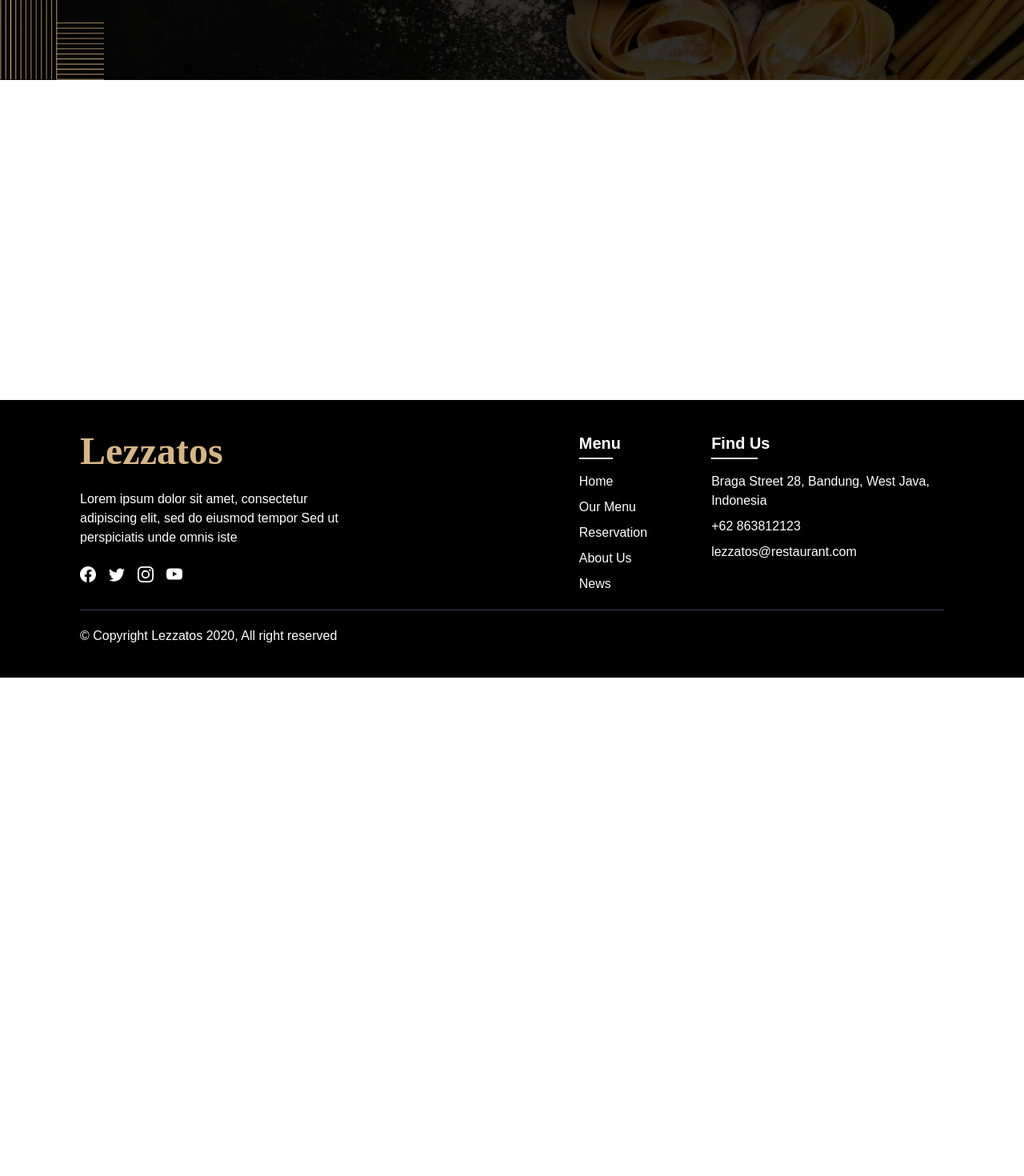
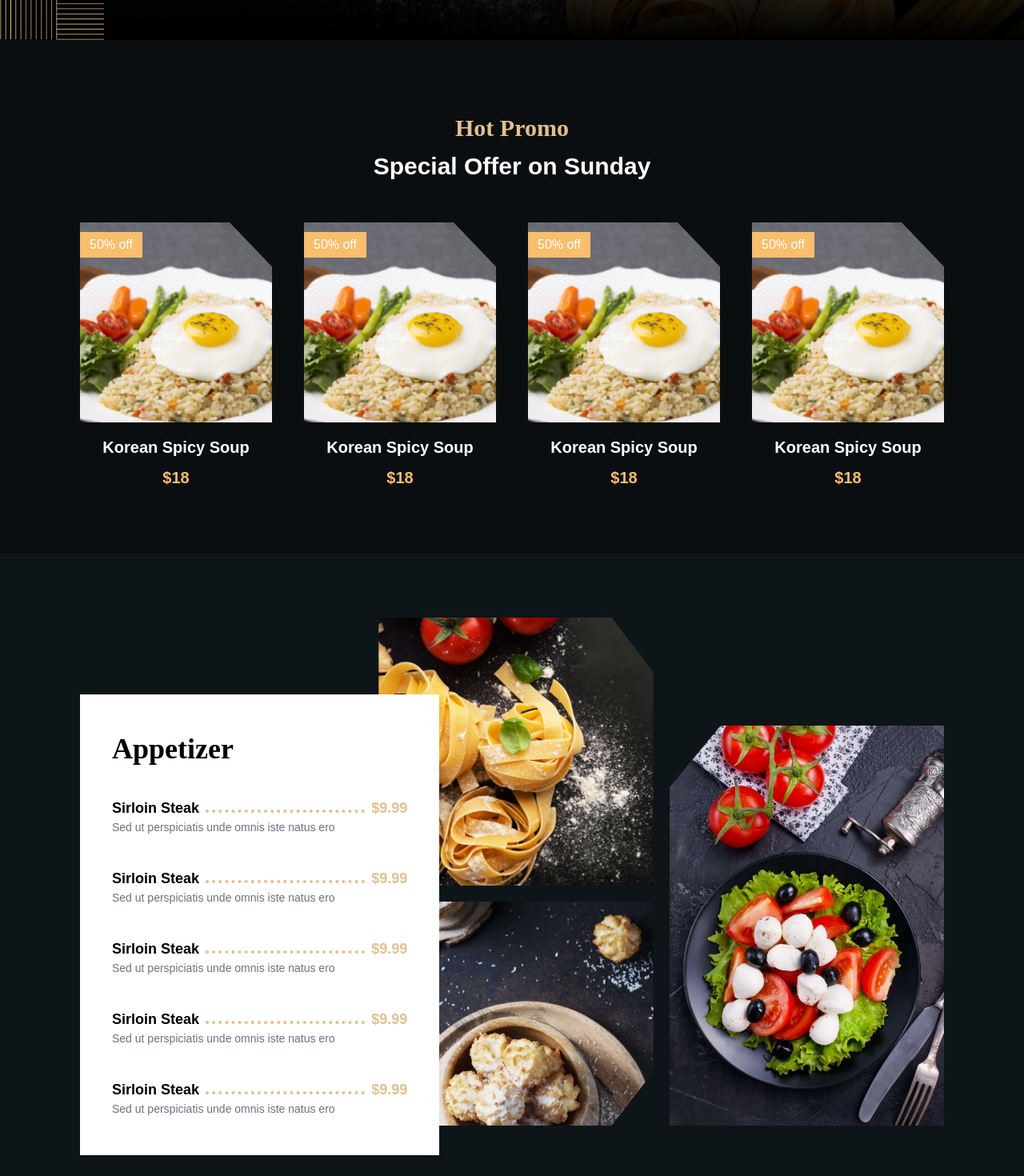
Before and after one commit to RakibulIslamm/Lezzatos-Restaurant-Website-, a React (Create React App) app: page /our-menu in a window 1280 px wide. Shown: the part 300-1770 px from the top of the page at 80% size. Before the commit the page ends 1147 px from the top, so only its background shows below. Built offline with nearby package versions, Linux system fonts and the light colour scheme.

Commit message:
special offer and Appetizer section added

```diff
--- a/src/Components/HomeComponents/MenuDishes/SingleMenu/SingleMenu.js
+++ b/src/Components/HomeComponents/MenuDishes/SingleMenu/SingleMenu.js
@@ -4,7 +4,7 @@ import saladImg from '../../../../images/home-images/salad-45DBF7S.jpg'
 const SingleMenu = () => {
     return (
         <div className='h-[500px] w-full bg-slate-500 bg-cover bg-center relative shadow-2xl shadow-black' style={{
-            backgroundImage: `url(${saladImg})`,
+            backgroundImage: `linear-gradient(to bottom, rgba(0, 0, 0, 0), rgba(0, 0, 0, 0), rgba(0, 0, 0, 0.85)), url(${saladImg})`,
             clipPath: 'polygon(0% 0%, 87.8% 0%, 100% 9%, 100% 70%, 100% 100%, 0% 100%, 0% 70%, 0% 30%)'
         }}>
             <div className='px-5 py-5 bg-white w-11/12 overflow-hidden h-[270px] absolute -bottom-52 hover:bottom-0 left-0 flex flex-col justify-between transition-all ease-in-out duration-300' style={{
--- a/src/Components/HomeComponents/ReservationSec/Reservation.js
+++ b/src/Components/HomeComponents/ReservationSec/Reservation.js
@@ -1,9 +1,12 @@
 import React from 'react';
 import pattern2 from '../../../images/pattern-2.png'
+import bg from '../../../images/home-images/italian-food-pasta-food-background-GXK8VUE-BG-Section.jpg'
 
 const Reservation = () => {
     return (
-        <div className='py-20 bg-gray-600'>
+        <div className='py-20 bg-gray-600' style={{
+            backgroundImage: `linear-gradient(to right, rgba(0, 0, 0, 0.5), rgba(0, 0, 0, 0.85)),url(${bg})`
+        }}>
             <div className='px-[100px] xs:px-5 sm:px-10 max-w-[1920px] mx-auto'>
                 <div className='flex justify-between items-center gap-20 xs:gap-8 xs:flex-col'>
                     <div className='w-full text-white'>
--- /dev/null
+++ b/src/Components/OurMenuComponents/Appetizer/Appetizer.js
@@ -0,0 +1,44 @@
+import React from 'react';
+import SingleMenu2 from '../../HomeComponents/MenuDishes/SingleMenu/SingleMenu2';
+import foodImg1 from '../../../images/home-images/italian-food-pasta-food-background-GXK8VUE.jpg'
+import foodImg2 from '../../../images/home-images/salad-45DBF7S.jpg'
+import foodImg3 from '../../../images/home-images/traditional-italian-cookies-with-coconut-GX2FEKM-2-902x1024.jpg'
+
+const Appetizer = () => {
+    return (
+        <div className='py-20 bg-[#0D1518] relative'>
+            <div className='px-[100px] xs:px-5 sm:px-10 max-w-[1920px] mx-auto'>
+
+                <div className='flex justify-between items-start gap-5'>
+                    <div className='relative w-4/12'>
+                        <div className='px-10 py-12 bg-white relative -mr-24 mt-24 z-20 space-y-10'>
+                            <h2 className='text-4xl font-dancing-script font-semibold'>Appetizer</h2>
+                            <SingleMenu2 />
+                            <SingleMenu2 />
+                            <SingleMenu2 />
+                            <SingleMenu2 />
+                            <SingleMenu2 />
+                        </div>
+                    </div>
+                    <div className='flex items-end justify-between gap-5 w-8/12'>
+                        <div className='space-y-5 w-full'>
+                            <img className='w-[415px] h-[335px] object-cover' src={foodImg1} style={{
+                                clipPath: 'polygon(15.3% 0%, 84.8% 0%, 100% 20.3%, 100% 100%, 84.8% 100%, 15.3% 100%, 0% 100%, 0% 0%)'
+                            }} alt="" />
+                            <img className='w-[415px] h-[280px] object-cover' src={foodImg3} style={{
+                                clipPath: 'polygon(15.3% 0%, 84.8% 0%, 100% 0%, 100% 76%, 84.8% 100%, 15.3% 100%, 0% 100%, 0% 0%)'
+                            }} alt="" />
+                        </div>
+                        <div className='w-full'>
+                            <img className='w-[400px] h-[500px] object-cover' src={foodImg2} style={{
+                                clipPath: 'polygon(18.7% 0%, 83.4% 0%, 100% 0%, 100% 100%, 83.4% 100%, 16.6% 100%, 0% 100%, 0% 15.5%)'
+                            }} alt="" />
+                        </div>
+                    </div>
+                </div>
+            </div>
+        </div>
+    );
+};
+
+export default Appetizer;
--- /dev/null
+++ b/src/Components/OurMenuComponents/HotPromo/HotPromo.js
@@ -0,0 +1,21 @@
+import React from 'react';
+import OfferMenuCard from './OfferMenuCard/OfferMenuCard';
+
+const HotPromo = () => {
+    return (
+        <div className='py-20 bg-[#0B0E11] relative'>
+            <div className='px-[100px] xs:px-5 sm:px-10 max-w-[1920px] mx-auto'>
+                <h2 className='text-[#E3C08D] text-3xl font-semibold font-dancing-script py-3 text-center'>Hot Promo</h2>
+                <h1 className='text-3xl font-semibold pb-3 text-center text-white'>Special Offer on Sunday</h1>
+                <div className='grid grid-cols-4 gap-10 mt-10'>
+                    <OfferMenuCard />
+                    <OfferMenuCard />
+                    <OfferMenuCard />
+                    <OfferMenuCard />
+                </div>
+            </div>
+        </div>
+    );
+};
+
+export default HotPromo;
--- /dev/null
+++ b/src/Components/OurMenuComponents/HotPromo/OfferMenuCard/OfferMenuCard.js
@@ -0,0 +1,33 @@
+import React from 'react';
+import food from '../../../../images/home-images/korean-snack-foodsstreet-food-PNZRGPD-recipes.jpg'
+
+const OfferMenuCard = () => {
+    return (
+        <>
+            <style jsx>
+                {`
+            .order-parent:hover .order-btn{
+                visibility: visible;
+            }
+        `}
+            </style>
+            <div>
+                <div className='relative order-parent'>
+                    <img className='relative z-0 h-[250px] w-[250px] object-cover' src={food} style={{
+                        clipPath: 'polygon(0% 0%, 77.9% 0%, 100% 22.1%, 100% 84.7%, 100% 100%, 0% 100%, 0% 84.7%, 0% 15.3%)'
+                    }} alt="" />
+                    <span className='absolute px-3 py-1 text-white bg-[#F8BE69] inline-block top-3 left-0'>50% off</span>
+                    <div className='absolute w-[250px] h-[250px] bg-[#F8BE69] bg-opacity-50 z-10 top-0 flex justify-center items-center order-btn invisible' style={{
+                        clipPath: 'polygon(0% 0%, 77.9% 0%, 100% 22.1%, 100% 84.7%, 100% 100%, 0% 100%, 0% 84.7%, 0% 15.3%)'
+                    }}>
+                        <button className='px-5 py-2 border border-white text-white hover:bg-slate-800'>Order Now</button>
+                    </div>
+                </div>
+                <h2 className='text-[20px] text-white font-semibold mt-4 text-center'>Korean Spicy Soup</h2>
+                <h3 className='text-[20px] text-[#F8BE69] font-semibold mt-2 text-center'>$<span>18</span></h3>
+            </div>
+        </>
+    );
+};
+
+export default OfferMenuCard;
--- a/src/Components/Shared/Footer/Footer.js
+++ b/src/Components/Shared/Footer/Footer.js
@@ -21,7 +21,7 @@ const Footer = () => {
                     </div>
                     <div>
                         <h2 className='text-xl font-semibold'>Menu</h2>
-                        <span className='block border-b-2 border-white w-1/2 mt-1'></span>
+                        <span className='block border-b-2 border-white w-[40px] mt-1'></span>
                         <div className='flex justify-start items-start flex-col gap-2 mt-4'>
                             <Link to='/'>Home</Link>
                             <Link to='/ourmenu'>Our Menu</Link>
@@ -32,7 +32,7 @@ const Footer = () => {
                     </div>
                     <div>
                         <h2 className='text-xl font-semibold'>Find Us</h2>
-                        <span className='block border-b-2 border-white w-1/5 mt-1'></span>
+                        <span className='block border-b-2 border-white w-[50px] mt-1'></span>
                         <div className='mt-4 space-y-2'>
                             <p>Braga Street 28, Bandung, West Java, Indonesia </p>
                             <p>+62 863812123</p>
--- a/src/Components/Shared/PageHeader/PageHeader.js
+++ b/src/Components/Shared/PageHeader/PageHeader.js
@@ -4,11 +4,11 @@ import pattern2 from '../../../images/pattern-2.png'
 
 const PageHeader = ({ title, headerBg }) => {
     return (
-        <div className='h-[50vh] w-full bg-slate-300 bg-cover bg-center py-28 flex items-center justify-center relative z-0 overflow-hidden' style={{
-            backgroundImage: `linear-gradient(rgba(0, 0, 0, 1), rgba(0, 0, 0, .8), rgba(0, 0, 0, .8)),url(${headerBg})`
+        <div className='min-h-[350px] w-full bg-slate-300 bg-cover bg-center py-28 flex items-center justify-center relative z-0 overflow-hidden' style={{
+            backgroundImage: `linear-gradient(rgba(0, 0, 0, 1), rgba(0, 0, 0, .6), rgba(0, 0, 0, 1)),url(${headerBg})`
         }}>
 
-            <h1 className='relative top-10 text-white text-4xl font-semibold tracking-widest'>{title}</h1>
+            <h1 className='relative top-10 text-white text-4xl font-semibold tracking-widest z-50'>{title}</h1>
 
             <img className=' absolute bottom-0 left-0 w-[130px]' src={pattern2} alt="" />
             <img className=' absolute top-1/2 transform -translate-y-1/2 right-0 w-[130px]' src={pattern1} alt="" />
--- a/src/Pages/Public/OurMenu.js
+++ b/src/Pages/Public/OurMenu.js
@@ -1,4 +1,6 @@
 import React from 'react';
+import Appetizer from '../../Components/OurMenuComponents/Appetizer/Appetizer';
+import HotPromo from '../../Components/OurMenuComponents/HotPromo/HotPromo';
 import PageHeader from '../../Components/Shared/PageHeader/PageHeader';
 import headerBg from '../../images/home-images/italian-food-pasta-food-background-GXK8VUE-BG-Section.jpg'
 
@@ -6,6 +8,8 @@ const OurMenu = () => {
     return (
         <div className='min-h-screen'>
             <PageHeader title='Our Menu' headerBg={headerBg} />
+            <HotPromo />
+            <Appetizer />
         </div>
     );
 };
--- a/tailwind.config.js
+++ b/tailwind.config.js
@@ -15,6 +15,13 @@ module.exports = {
     },
     fontFamily: {
       'dancing-script': ['Dancing Script', 'cursive']
+    },
+    dropShadow: {
+      '3xl': '35px 0px 0px rgba(0, 0, 0, 0.25)',
+      '4xl': [
+        '0 35px 35px rgba(0, 0, 0, 0.25)',
+        '0 45px 65px rgba(0, 0, 0, 0.15)'
+      ]
     }
   },
   plugins: [],
```
